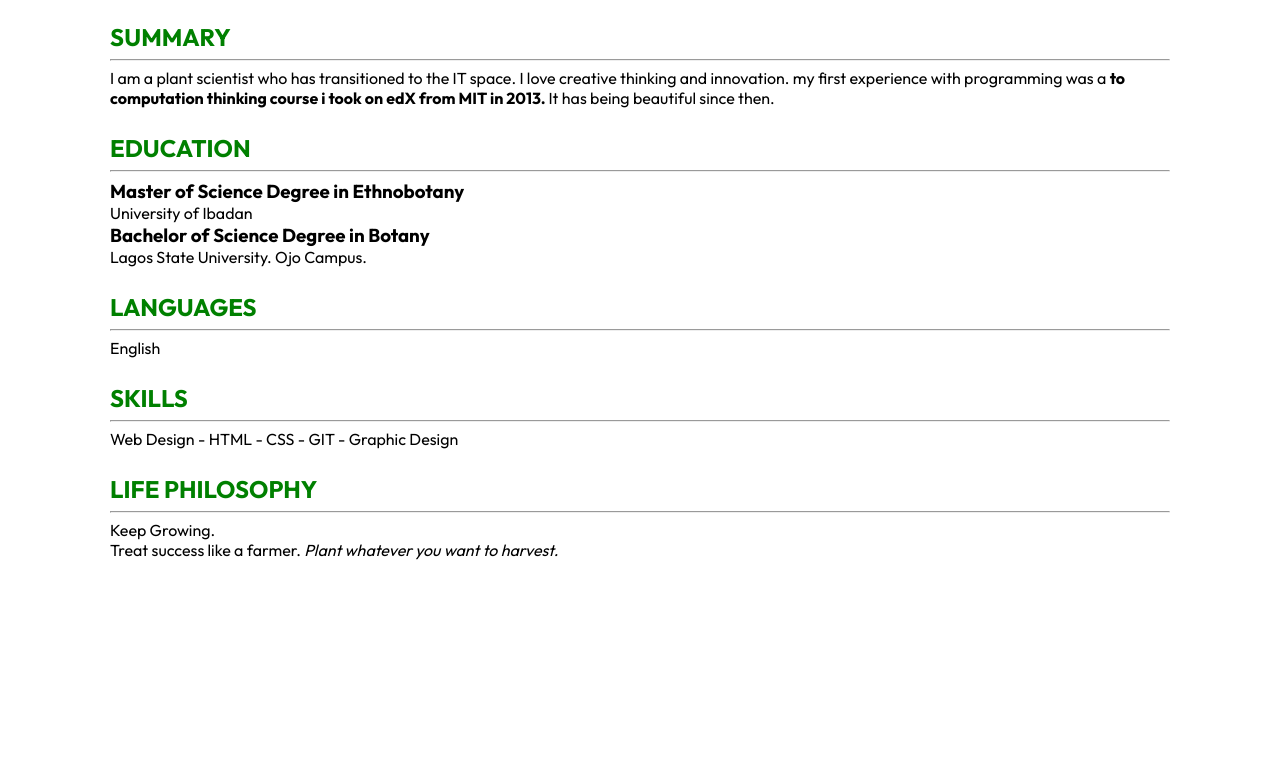
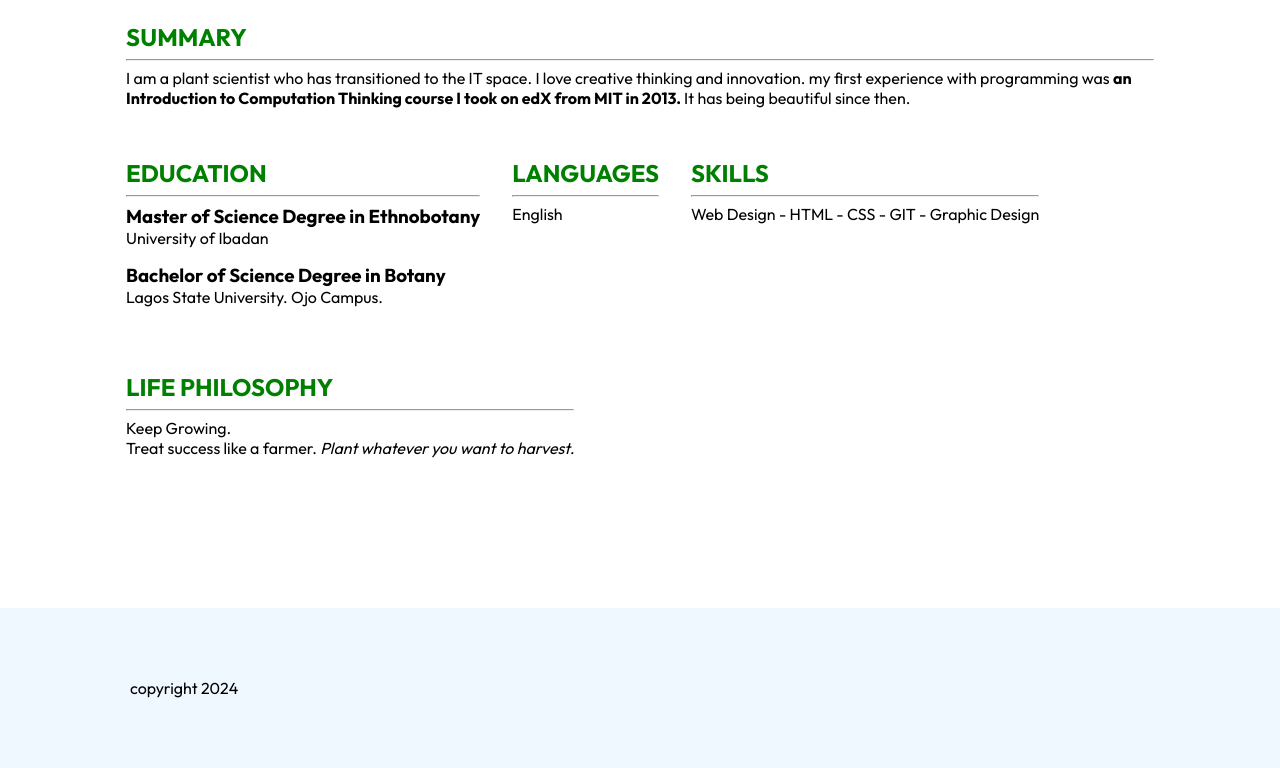
Before and after one commit to Smart-Sanmi/Sanmi_portfolio, a plain HTML site: page resume.html in a window 1280 px wide. Shown: the part 213-981 px from the top of the page. Before the commit the page ends 823 px from the top, so only its background shows below. Drawn offline with Linux system fonts and the light colour scheme.

Commit message:
more changes to resume page

```diff
--- a/css/resume.css
+++ b/css/resume.css
@@ -1,5 +1,5 @@
 .rebox {
-    margin: 25px 0px;
+    margin: 25px 1rem;
     font-family: "Outfit", sans-serif;
     font-optical-sizing: auto;
     font-style: normal;
@@ -11,3 +11,19 @@ hr {
 h2 {
     color: green;
 }
+
+.school {
+    margin-bottom: 15px;
+
+}
+.a_flex {
+    display: flex;
+    flex-direction: row;
+    flex-wrap: wrap;
+    align-content: space-evenly;
+
+}
+
+footer {
+    margin-top:  calc(100vh - 675px);
+}
--- a/css/style.css
+++ b/css/style.css
@@ -7,6 +7,12 @@
   font-weight: 700;
   font-style: normal;
 }
+
+.outfit {
+    font-family: "Outfit", sans-serif;
+    font-optical-sizing: auto;
+    font-style: normal;
+  }
 
 .outfit-btn {
     font-family: "Outfit", sans-serif;
@@ -24,6 +30,7 @@
     display: flex ;
     flex-direction: row;
     justify-content: space-between;
+    background-color: aliceblue;
 
 }
 
@@ -116,7 +123,10 @@ button {
 button:hover {
     box-shadow: 0 12px 16px 0 rgba(0,0,0,0.24), 0 17px 50px 0 rgba(0,0,0,0.19);
   }
-
+footer {
+    padding: 20px;
+    background-color: aliceblue;
+}
 
 /** Responsiveness   **/
 
--- a/resume.html
+++ b/resume.html
@@ -33,18 +33,20 @@
                 <h2> SUMMARY</h2> <hr >
                 <p>I am a plant scientist who has transitioned to the IT space.
                     I love creative thinking and innovation. my first experience
-                    with programming was a <b> to computation thinking course
-                    i took on edX from MIT in 2013. </b> It has being beautiful
+                    with programming was  <b>an Introduction to Computation Thinking course
+                    I took on edX from MIT in 2013. </b> It has being beautiful
                     since then.
                 </p>
             </div>
 
+            <div class="a_flex">
+
                 <div class=" rebox a_education">
                     <h2>EDUCATION</h2> <hr />
                     <h3> Master of Science Degree in Ethnobotany</h3>
-                <p>University of Ibadan</p>
+                    <p class="school">University of Ibadan</p>
                     <h3> Bachelor of Science Degree in Botany </h3>
-                <p>Lagos State University. Ojo Campus.</p>
+                    <p class="school">Lagos State University. Ojo Campus.</p>
                 </div>
 
                 <div class="rebox a_language">
@@ -63,10 +65,19 @@
                     <p> Treat success like a farmer. <em>Plant whatever you want to harvest.</em></p>
                 </div>
             </div>
+        </div>
 
 
 
     </section>
+    <footer>
+        <div class="container outfit">
+          <div> copyright 2024</div>
+        </div>
+
+
+    </footer>
+
 
 </body>
 </html>
```
Also changed, not shown: index.html (+10 -2 lines). Lines whose indentation alone changed are shown as unchanged.
